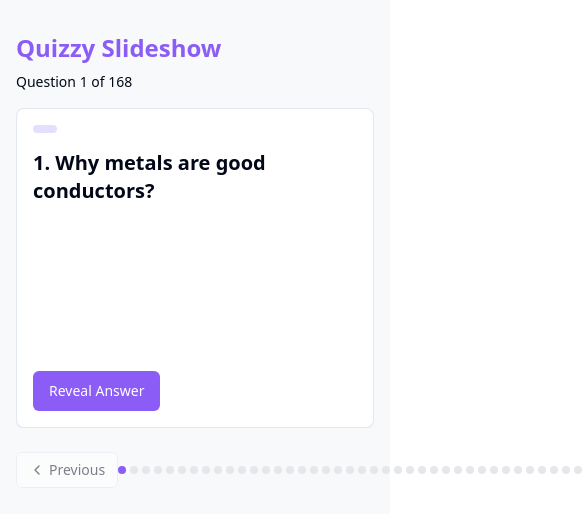
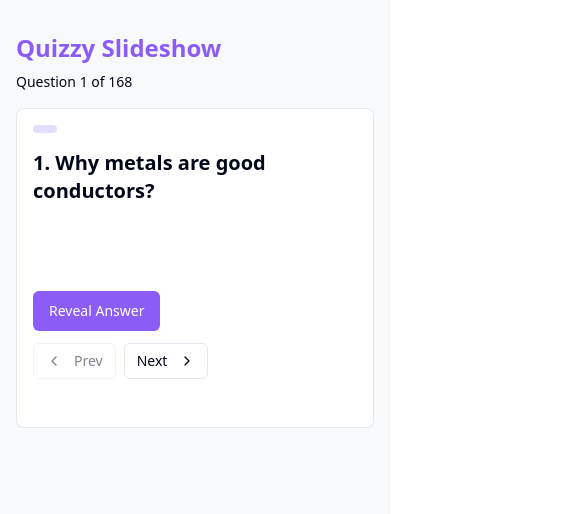
Before and after one commit to hafizmammarqasim/quizzy-slide-show, a React (Vite) app: page / in a window 390 px wide. Shown: the top 514 px of the page, 585 px wide, since content can reach past the window. Built offline with nearby package versions, Linux system fonts and the light colour scheme.

Commit message:
Improve quiz slider responsiveness
Adjusted the layout of the quiz slider to improve responsiveness, including repositioning the next button and implementing auto-sizing for the answer box.

```diff
--- a/src/components/QuizSlider.tsx
+++ b/src/components/QuizSlider.tsx
@@ -55,7 +55,7 @@ const QuizSlider = () => {
           </div>
         </div>
 
-        <div className="relative h-[320px] sm:h-96 mb-6 overflow-hidden">
+        <div className="relative min-h-[320px] sm:min-h-[400px] mb-6 overflow-hidden">
           <Card
             className={cn(
               "absolute w-full h-full p-4 sm:p-6 flex flex-col transition-all duration-400 ease-in-out",
@@ -72,36 +72,45 @@ const QuizSlider = () => {
               </h2>
 
               {showAnswer ? (
-                <div className="mt-auto bg-white p-4 sm:p-6 rounded-lg shadow-sm border border-gray-100 overflow-y-auto">
+                <div className="mt-auto bg-white p-4 sm:p-6 rounded-lg shadow-sm border border-gray-100 overflow-y-auto max-h-[200px] sm:max-h-[250px]">
                   <p className="text-base sm:text-xl font-medium text-quiz-purple">{currentQuestion.answer}</p>
                 </div>
               ) : (
-                <div className="mt-auto">
+                <div className="mt-auto flex flex-col sm:flex-row gap-3 items-start sm:items-center">
                   <Button
                     onClick={toggleAnswer}
                     className="bg-quiz-purple hover:bg-purple-700 text-white"
                   >
                     Reveal Answer
                   </Button>
-                </div>
-              )}
-            </div>
-          </Card>
-        </div>
 
-        <div className="flex justify-between items-center w-full">
+                  <div className="flex gap-2 items-center">
                     <Button
                       onClick={handlePrevious}
                       disabled={currentQuestionIndex === 0}
                       variant="outline"
                       size="sm"
-            className="flex items-center gap-1"
                     >
-            <ChevronLeft className="h-4 w-4" />
-            <span className="sm:inline">Previous</span>
+                      <ChevronLeft className="h-4 w-4 mr-1" />
+                      <span className="text-sm">Prev</span>
                     </Button>
 
-          <div className="flex gap-1">
+                    <Button
+                      onClick={handleNext}
+                      disabled={currentQuestionIndex === totalQuestions - 1}
+                      variant="outline"
+                      size="sm"
+                    >
+                      <span className="text-sm">Next</span>
+                      <ChevronRight className="h-4 w-4 ml-1" />
+                    </Button>
+                  </div>
+                </div>
+              )}
+            </div>
+
+            {/* Question indicators */}
+            <div className="flex justify-center gap-1 mt-6">
               {quizQuestions.map((_, index) => (
                 <div
                   key={index}
@@ -112,17 +121,7 @@ const QuizSlider = () => {
                 ></div>
               ))}
             </div>
-
-          <Button
-            onClick={handleNext}
-            disabled={currentQuestionIndex === totalQuestions - 1}
-            variant="outline"
-            size="sm"
-            className="flex items-center gap-1"
-          >
-            <span className="sm:inline">Next</span>
-            <ChevronRight className="h-4 w-4" />
-          </Button>
+          </Card>
         </div>
       </div>
     </div>
```
Lines whose indentation alone changed are shown as unchanged.
